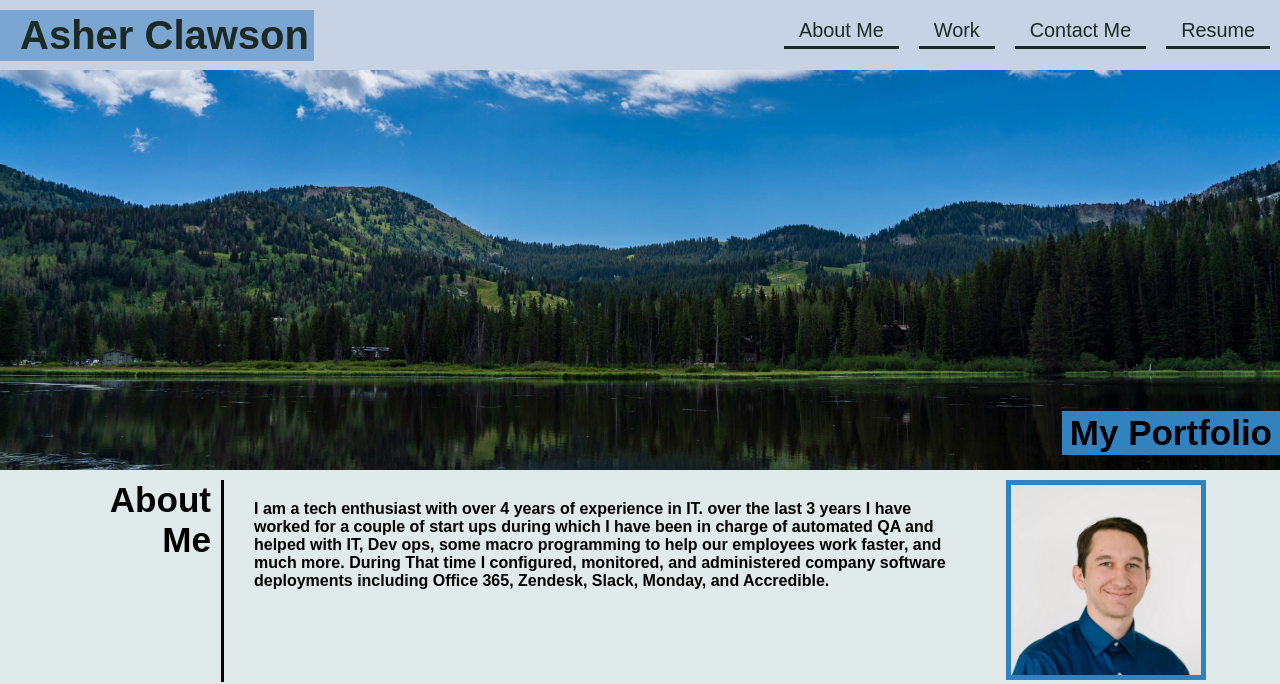
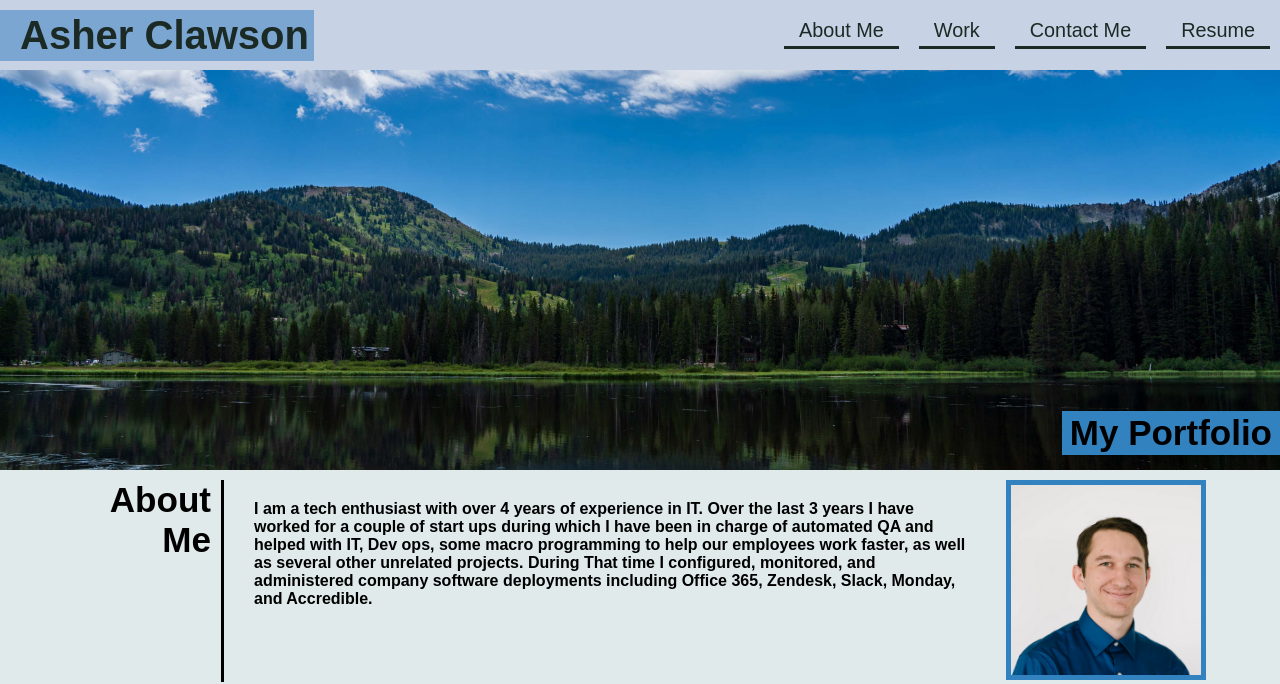
Before and after one commit to KingPogona/projects-cited, a plain HTML site: page index.html in a window 1280 px wide. Shown: the top 684 px of the page. Drawn offline with Linux system fonts and the light colour scheme.

Commit message:
punctuation and readability fix in about me section

```diff
--- a/index.html
+++ b/index.html
@@ -39,7 +39,7 @@
 
         <div class="section-content about-me-text">
           <p>
-            I am a tech enthusiast with over 4 years of experience in IT. over the last 3 years I have worked for a couple of start ups during which I have been in charge of automated QA and helped with IT, Dev ops, some macro programming to help our employees work faster, and much more. During That time I configured, monitored, and administered company software deployments including Office 365, Zendesk, Slack, Monday, and Accredible.
+            I am a tech enthusiast with over 4 years of experience in IT. Over the last 3 years I have worked for a couple of start ups during which I have been in charge of automated QA and helped with IT, Dev ops, some macro programming to help our employees work faster, as well as several other unrelated projects. During That time I configured, monitored, and administered company software deployments including Office 365, Zendesk, Slack, Monday, and Accredible.
           </p>
         </div>
 
```
